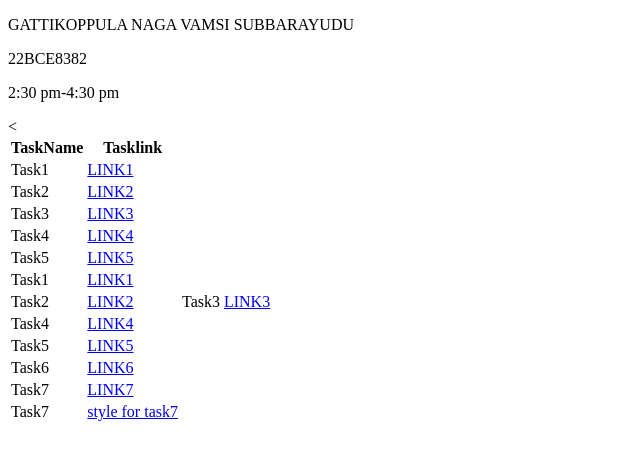
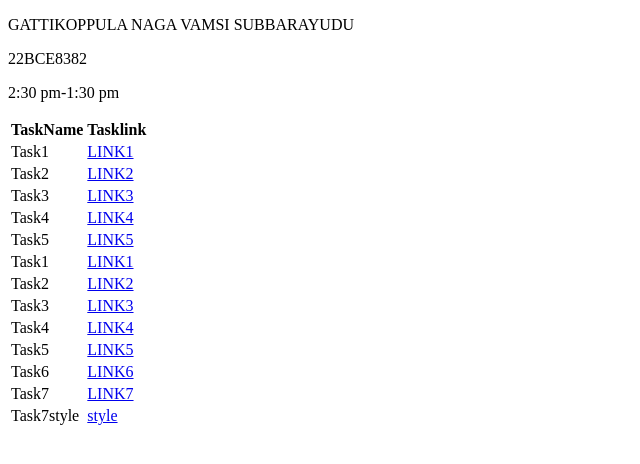
Before and after one commit to vamsi3126/MERN_fullstack, a plain HTML site: page index.html in a window 1280 px wide. Shown: the whole page, without its empty margins (0-640 px from the left). Drawn offline with Linux system fonts and the light colour scheme.

Commit message:
Update index.html

```diff
--- a/index.html
+++ b/index.html
@@ -9,7 +9,7 @@
 <body>
     <p>GATTIKOPPULA NAGA VAMSI SUBBARAYUDU</p>
     <P>22BCE8382</P>
-    <p>2:30 pm-4:30 pm</p>
+    <p>2:30 pm-1:30 pm</p>
 
 <table>
 
@@ -37,11 +37,11 @@
 </tr>
 
 <td>Task1</td>
-<td><a href="./tasks/csstask.html">LINK1</a></td>
+<td><a href="./tasks/csstask1.html">LINK1</a></td>
 </tr>
 <td>Task2</td>
 <td><a href="./tasks/csstask2.html">LINK2</a></td>
-<
+</tr>
 <td>Task3</td>
 <td><a href="./tasks/csstask3.html">LINK3</a></td>
 </tr>
@@ -52,14 +52,14 @@
 <td><a href="./tasks/csstask5.html">LINK5</a></td>
 </tr>
 <td>Task6</td>
-<td><a href="./tasks/.csstask6.html">LINK6</a></td>
+<td><a href="./tasks/csstask6.html">LINK6</a></td>
 </tr>
 <tr>
 <td>Task7</td>
 <td><a href="./tasks/csstask7.html">LINK7</a></td>
 </tr>
-<td>Task7</td>
-<td><a href="./tasks/style.css">style for task7</a></td>
+<td>Task7style</td>
+<td><a href="./tasks/style.css">style</a></td>
 </tr>
 
 
```
